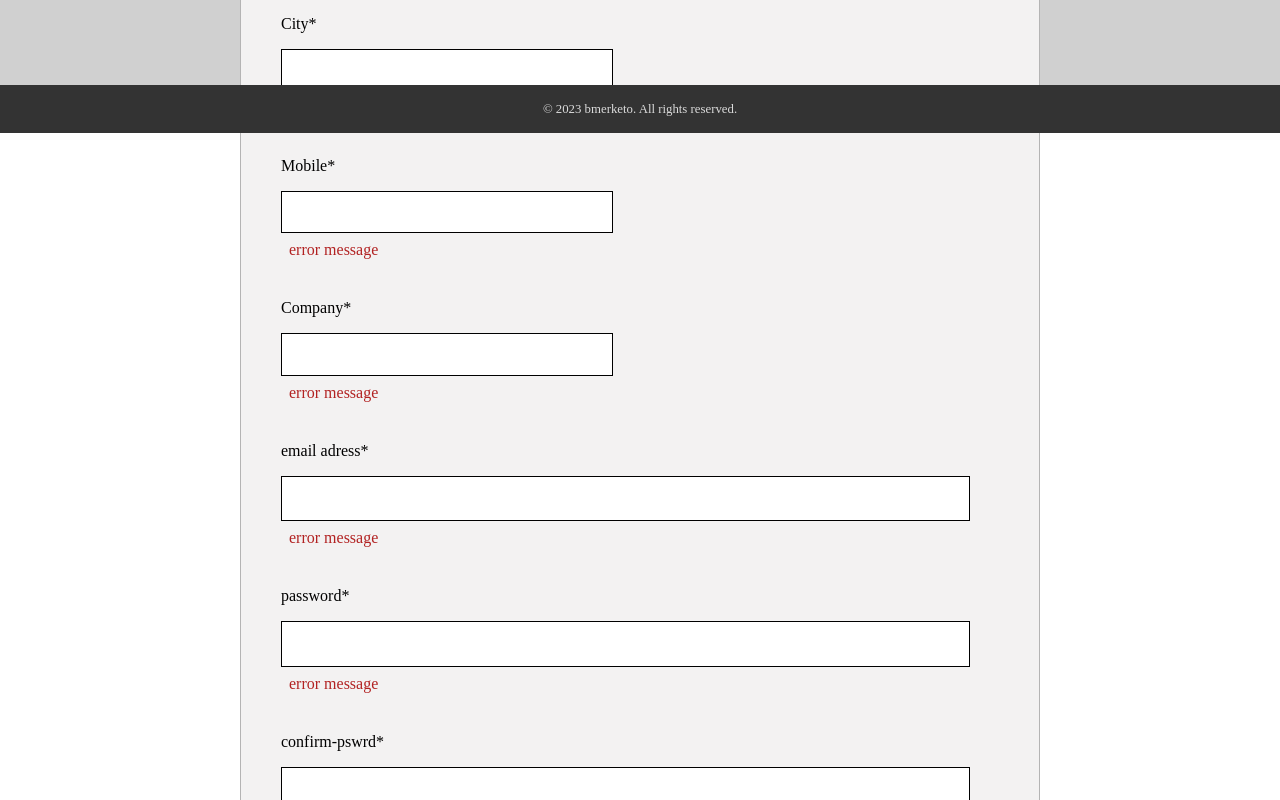
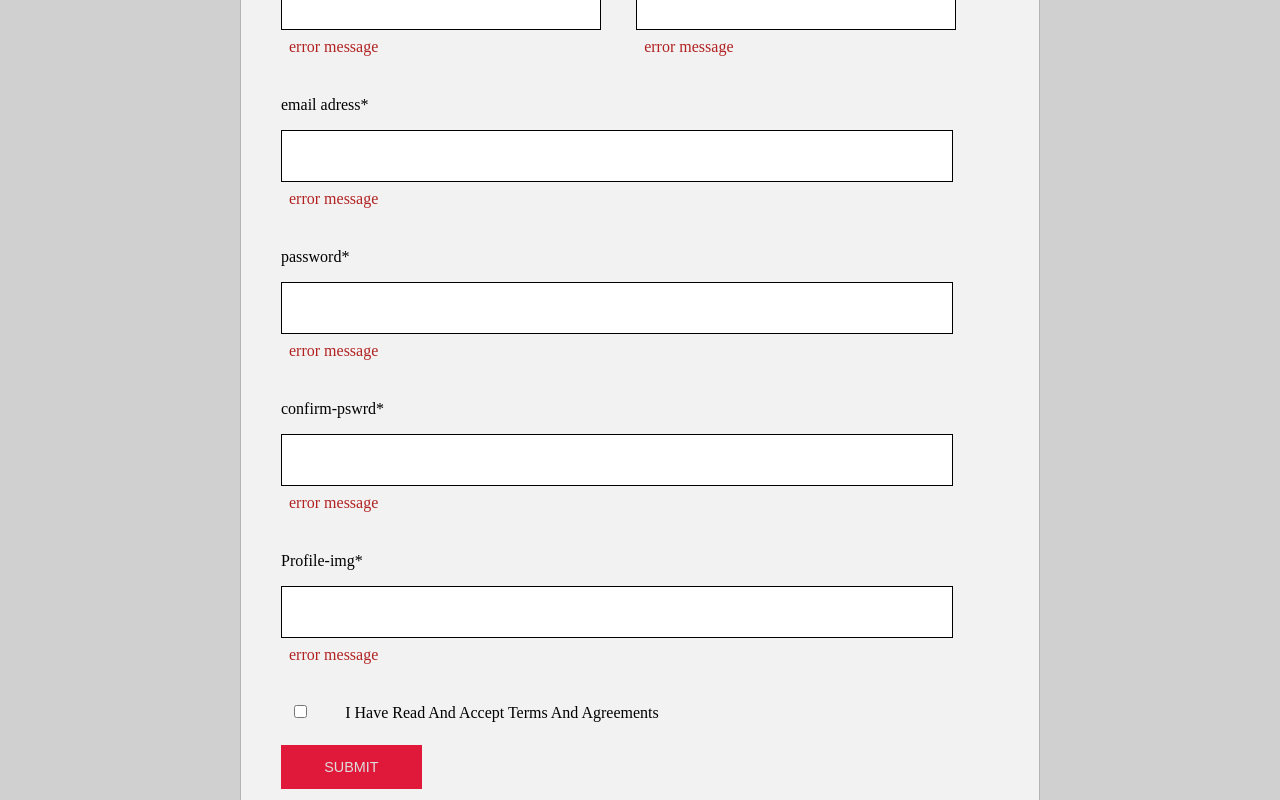
Before and after one commit to c4trisk/gruppuppgift-ehandel, a React (Vite) app: page /registration in a window 1280 px wide. Shown: the part 740-1540 px from the top of the page. Built offline with nearby package versions, Linux system fonts and the light colour scheme.

Commit message:
login-reg-forms

```diff
--- a/src/components/Form.jsx
+++ b/src/components/Form.jsx
@@ -14,8 +14,10 @@ const Form = () => {
     id="password"
     type="password"
     label="password"/>
+    <div className="checkbox-login">
     <input type="checkbox" id='checkbox'/>
     <label className='checkbox-label' htmlFor="checkbox">please keep me logged in</label>
+    </div>
     <button className='login-btn'>Submit</button>
     </form>
   )
--- a/src/components/RegForm.jsx
+++ b/src/components/RegForm.jsx
@@ -48,7 +48,7 @@ const RegForm = () => {
     id="profile-img"
     type="text"
     label="Profile-img"/>
-    <input type="checkbox" id='checkbox'/>
+    <input type="checkbox" id='reg-checkbox'/>
     <label className='checkbox-label' htmlFor="checkbox">i have read and accept terms and agreements</label>
     <button className='login-btn'>Submit</button>
     </form>
--- a/src/index.css
+++ b/src/index.css
@@ -405,7 +405,9 @@ margin-top: 30px;
     background-color: hsl(351, 95%, 69%);
 }
 
-/* Login */
+/* -------Login------------- */
+
+
 .login-wrapper{
     height: 100vh;
     background-color: #d0d0d0;
@@ -447,14 +449,21 @@ margin-top: 30px;
     outline-color: #e0183a;
 }
 
-.error, #checkbox, .checkbox-label {
-    margin: .9em .1em;
+
+.checkbox-login{
+    /* display: inline; */
+    margin: 0em 1.9em 2em 0.4em;
+}
+.checkbox-label {
+    margin-left: .7em;
+    text-transform: capitalize;
 }
 
 .error {
     color: firebrick;
     font-size: 1rem;
     font-weight: 500;
+    margin: .9em .1em;
 }
 
 .login-btn {
@@ -472,12 +481,15 @@ margin-top: 30px;
 /* -------Registration------------- */
 
 .reg-wrapper{
-    height: 100vh;
     background-color: #d0d0d0;
     display: grid;
     place-items: center;
+    align-items: end;
 }
 .reg-card {
+    /* height: 100%; */
+    margin-top: 4rem;
+    margin-bottom: 7rem;
     background-color: #F3F2F2;
     border: 1px solid #b4b4b4;
     border-radius: 1rem;
@@ -514,8 +526,8 @@ margin-top: 30px;
 #postalcode,
 #city,
 #mobile{
-    width: 90%;
-    padding: 0.7em 5rem;
+    width: 20em;
+    margin-right: 2.2em
 }
 
 #email,
@@ -523,13 +535,13 @@ margin-top: 30px;
 #confirm-pswrd,
 #profile-img,
 #street{
-    width: 100%;
-    padding: 0.8em 15rem;
+    width: 42em;
+    /* padding: 0.8em 15rem; */
 }
 
-/* .form-label {
-    margin-bottom: 1rem;
-} */
+#reg-checkbox{
+    margin: 0em 2em 2em 1em;
+}
 
 
 
--- a/src/pages/Login.jsx
+++ b/src/pages/Login.jsx
@@ -3,7 +3,7 @@ import Form from '../components/Form'
 
 const Login = () => {
   return (
-    <div className='login-wrapper'>Login
+    <div className='login-wrapper'>
     <div className='login-card'>
       <p className='login-headline'>Please Login to your account</p>
       <Form />
--- a/src/pages/Registration.jsx
+++ b/src/pages/Registration.jsx
@@ -3,7 +3,7 @@ import RegForm from '../components/RegForm'
 
 const Registration = () => {
   return (
-    <div className='reg-wrapper'>Register
+    <div className='reg-wrapper'>
     <div className='reg-card'>
     <p className='reg-headline'>Register an account</p>
       <RegForm />
```
